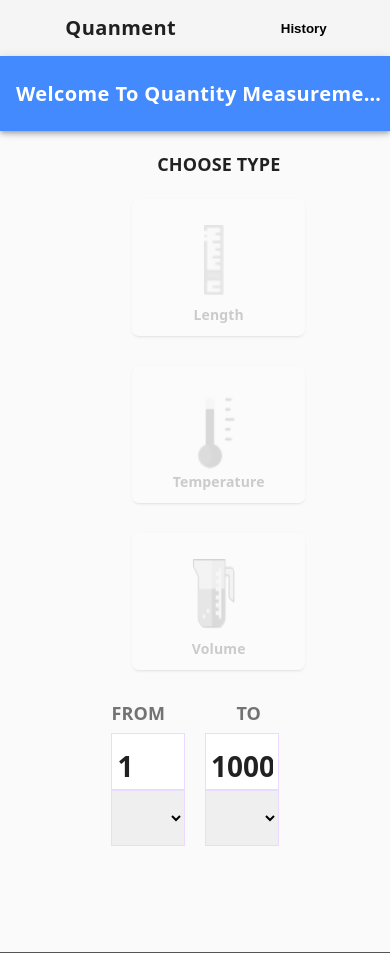
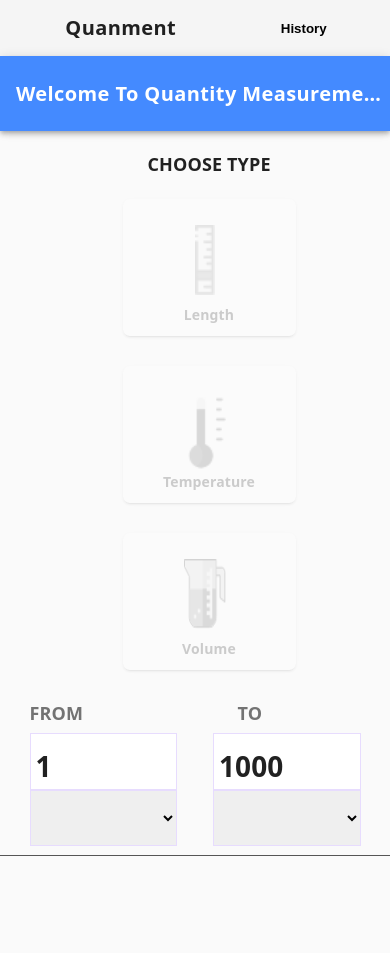
Before and after one commit to rajnish432/QuantityMeasurementVue, a Vue app: page / in a window 390 px wide. After the commit the page ends 856 px from the top, so only its background shows below. Built offline with nearby package versions, Linux system fonts and the light colour scheme.

Commit message:
[Rajnish]ADD: Responsive UI Using Media Queries

```diff
--- a/src/components/QuantityMeasurementConversion.vue
+++ b/src/components/QuantityMeasurementConversion.vue
@@ -135,4 +135,11 @@ export default {
   padding: 5px;
   border: 1px solid #e7dcfe;
 }
+
+@media screen and (max-width: 479px) {
+  .conversion-container{
+    height: 153px;
+    width: 90%;
+  }
+}
 </style>
--- a/src/components/QuantityMeasurementHeader.vue
+++ b/src/components/QuantityMeasurementHeader.vue
@@ -44,4 +44,17 @@ button {
   background-color: transparent;
   border: none;
 }
+
+@media screen and (max-width: 380px) {
+  .md-toolbar .md-title {
+    letter-spacing: 0em;
+  }
+}
+
+@media screen and (max-width: 330px) {
+   .md-toolbar .md-title {
+    letter-spacing: 0em;
+    white-space: normal;
+  }
+}
 </style>
--- a/src/components/QuantityMeasurmentCards.vue
+++ b/src/components/QuantityMeasurmentCards.vue
@@ -137,4 +137,22 @@ export default {
 .other-logo {
   width: 42px;
 }
+
+@media screen and (max-width: 479px) {
+  .card-container {
+    width: 50%;
+  }
+}
+
+@media screen and (max-width: 380px) {
+  .card-container {
+    width: 60%;
+  }
+}
+
+@media screen and (max-width: 330px) {
+  .card-container {
+    width: 70%;
+  }
+}
 </style>
```
